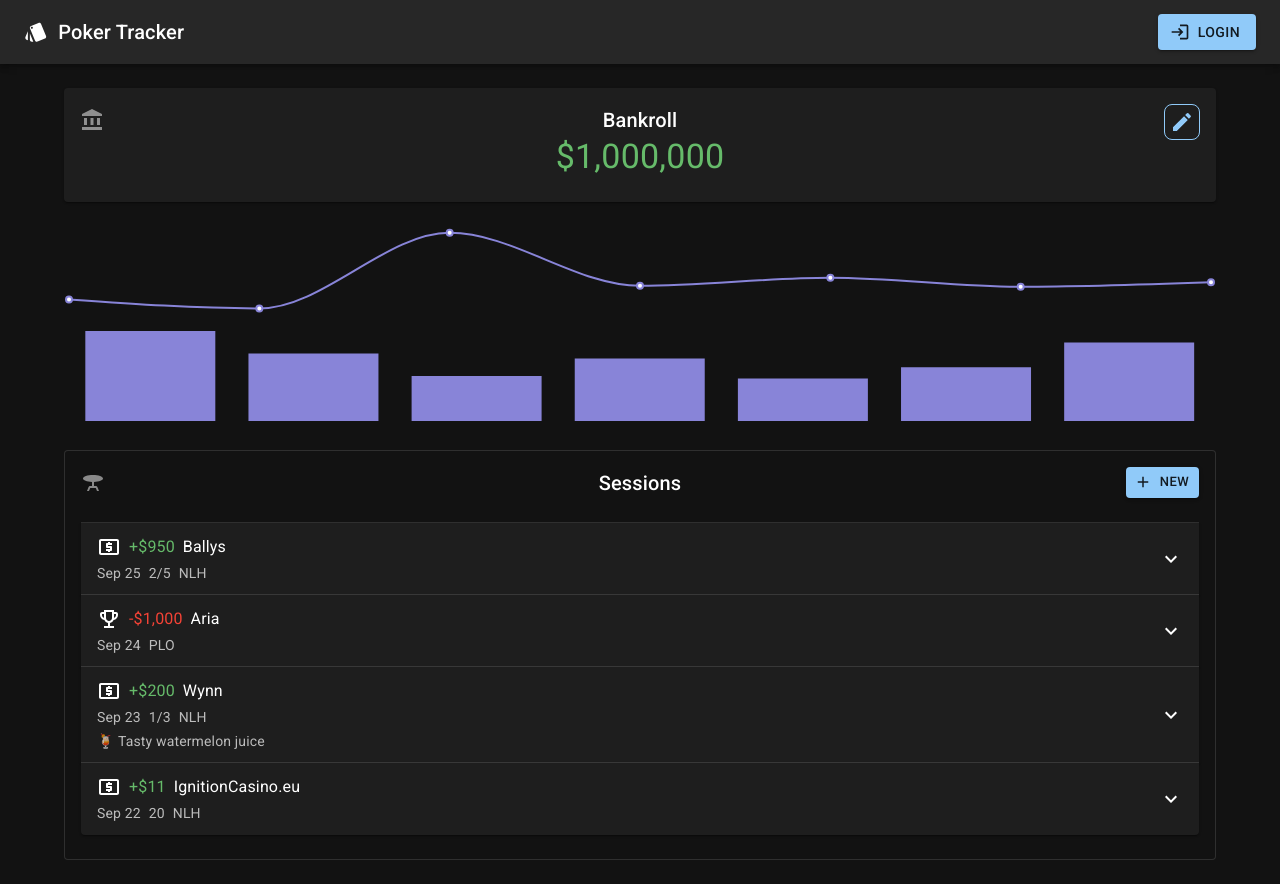
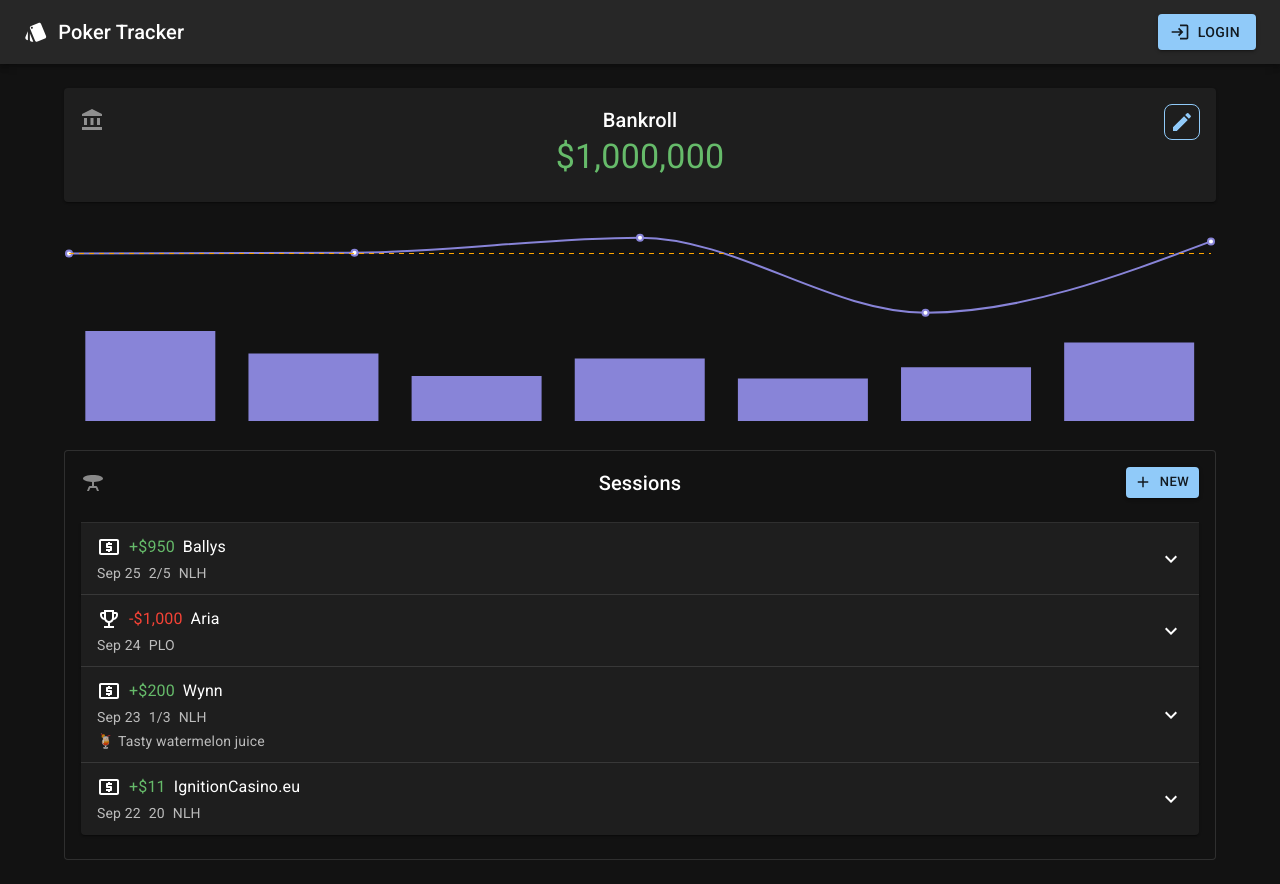
Before and after one commit to stedwick/pokertracker, a React (Create React App) app: page / in a window 1280 px wide. Built offline with nearby package versions, Linux system fonts and the light colour scheme; no server answers.

Commit message:
PokerLineChart

```diff
--- a/package.json
+++ b/package.json
@@ -14,6 +14,7 @@
     "currency.js": "^2.0.4",
     "dayjs": "^1.11.5",
     "firebase": "^9.9.4",
+    "immer": "^9.0.15",
     "moment": "^2.29.4",
     "react": "^18.2.0",
     "react-dom": "^18.2.0",
--- a/src/App.js
+++ b/src/App.js
@@ -5,7 +5,8 @@ import { PnlCard } from "./Poker/PnlCard";
 import PokerSessions from "./Poker/PokerSessions";
 import PokerSessionsState from "./Poker/PokerSessionsState";
 
-import { LineChart, Line, ResponsiveContainer, BarChart, Bar } from "recharts";
+import { ResponsiveContainer, BarChart, Bar } from "recharts";
+import PokerLineChart from './Poker/PokerLineChart.js';
 
 const data = [
   {
@@ -52,16 +53,6 @@ const data = [
   },
 ];
 
-function PhilsLine() {
-  return (
-    <ResponsiveContainer width="100%" height="100%">
-      <LineChart data={data}>
-        <Line type="monotone" dataKey="pv" stroke="#8884d8" strokeWidth={2} />
-      </LineChart>
-    </ResponsiveContainer>
-  );
-}
-
 function PhilsBar() {
   return (
     <ResponsiveContainer width="100%" height="100%">
@@ -82,7 +73,7 @@ function App() {
           <PnlCard />
           <br />
           <Box height="100px" width="100%">
-            <PhilsLine />
+            <PokerLineChart />
           </Box>
           <Box height="100px" width="100%">
             <PhilsBar />
--- /dev/null
+++ b/src/Poker/PokerLineChart.js
@@ -0,0 +1,36 @@
+import React, { useContext } from "react";
+import currency from "currency.js";
+import { PokerSessionsContext } from "./PokerSessionsState";
+
+import { LineChart, Line, ResponsiveContainer, Tooltip, ReferenceLine } from "recharts";
+import produce from "immer";
+
+export default function PokerLineChart() {
+  const { pokerSessions, crud } = useContext(PokerSessionsContext);
+  const sortedPokerSessions = produce(pokerSessions, (draft) =>
+    draft.reverse()
+  );
+  const chartData = [{profit: 0}];
+
+  sortedPokerSessions.reduce((sum, pSess, i) => {
+    const profit = crud.calcSessionProfit(pSess, true);
+    sum = sum.add(profit);
+    chartData.push({ profit: Number(sum.value) });
+    return sum;
+  }, currency(0, { precision: 0 }));
+
+  return (
+    <ResponsiveContainer width="100%" height="100%">
+      <LineChart data={chartData}>
+        <Line
+          type="monotone"
+          dataKey="profit"
+          stroke="#8884d8"
+          strokeWidth={2}
+        />
+        <ReferenceLine y={0} stroke="orange" strokeDasharray="5 5" />
+        <Tooltip />
+      </LineChart>
+    </ResponsiveContainer>
+  );
+}
```
Also changed, not shown: 1 other file (tests, documents, lock files or other folders).
